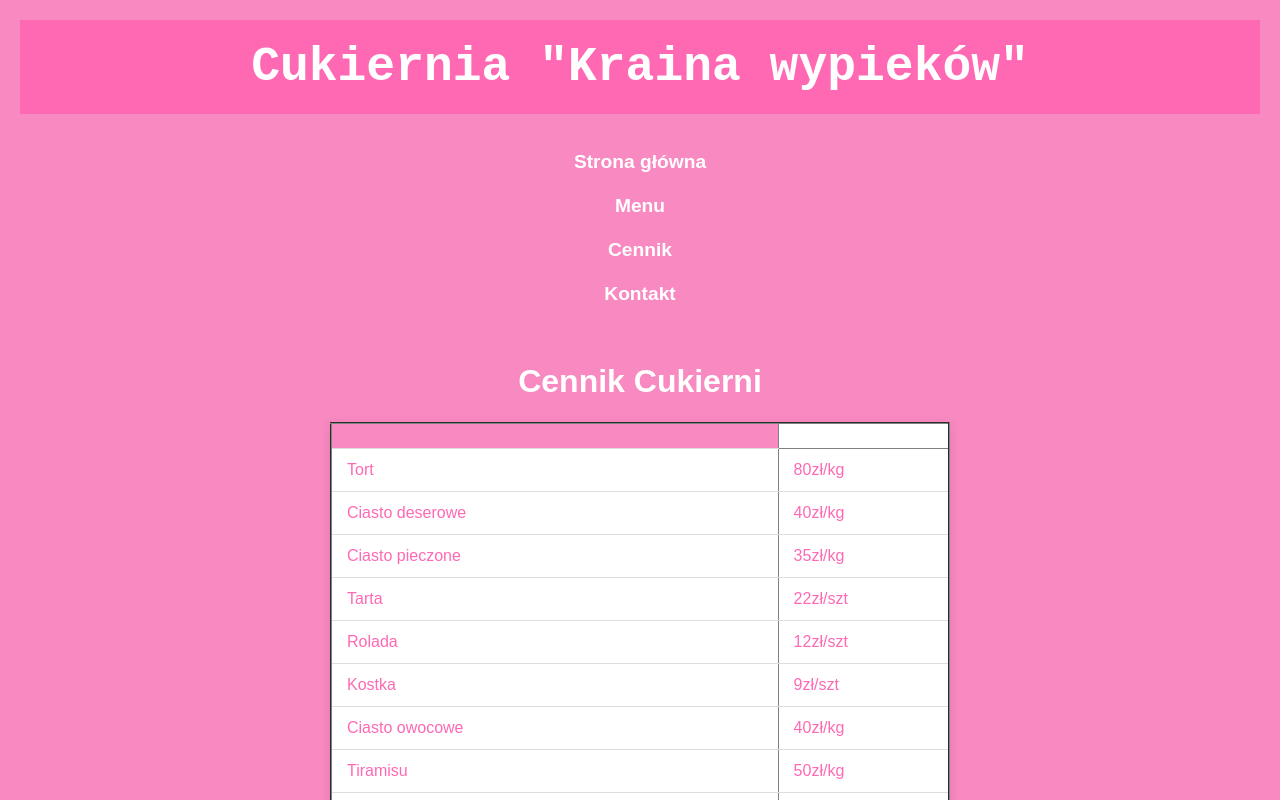
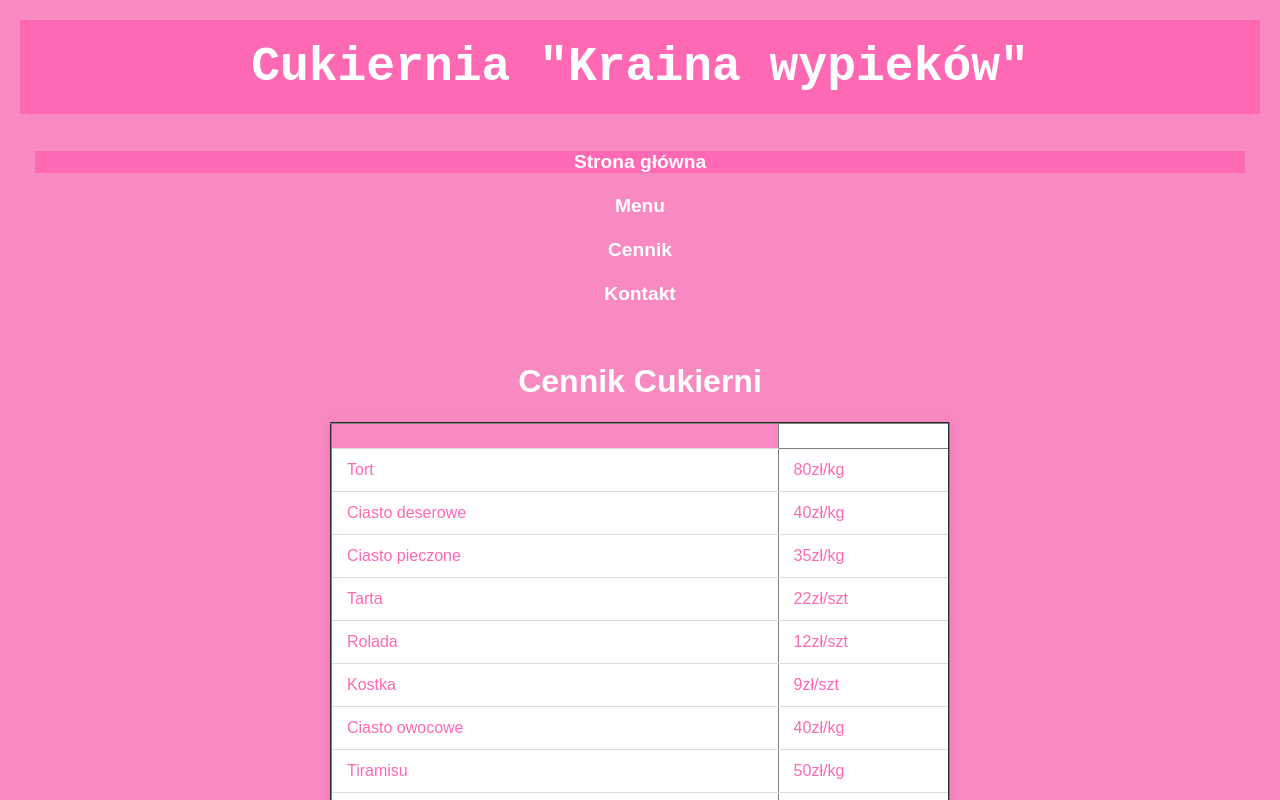
Before and after one commit to LauraKicka/Kraina-wypiekow-, a plain HTML site: page Cennik.html in a window 1280 px wide. In both pictures the pointer is over the element "Strona główna". Shown: the top 800 px of the page. Drawn offline with Linux system fonts and the light colour scheme.

Commit message:
Add files via upload

```diff
--- a/Cennik.html
+++ b/Cennik.html
@@ -11,6 +11,10 @@
             padding: 0;
             background-color: hotpink;
             color: hotpink;
+        }
+        .option:hover
+        {
+            background-color: hotpink;
         }
 
         header {
--- a/Style.css
+++ b/Style.css
@@ -32,7 +32,7 @@ a{
 }
 .option:hover
 {
-background-color: rgb(250, 132, 191);
+background-color: hotpink;
 }
 p
 {
```
Also changed, not shown: Kontakt.html (+4 -0 lines), Menu.html (+4 -0 lines).
